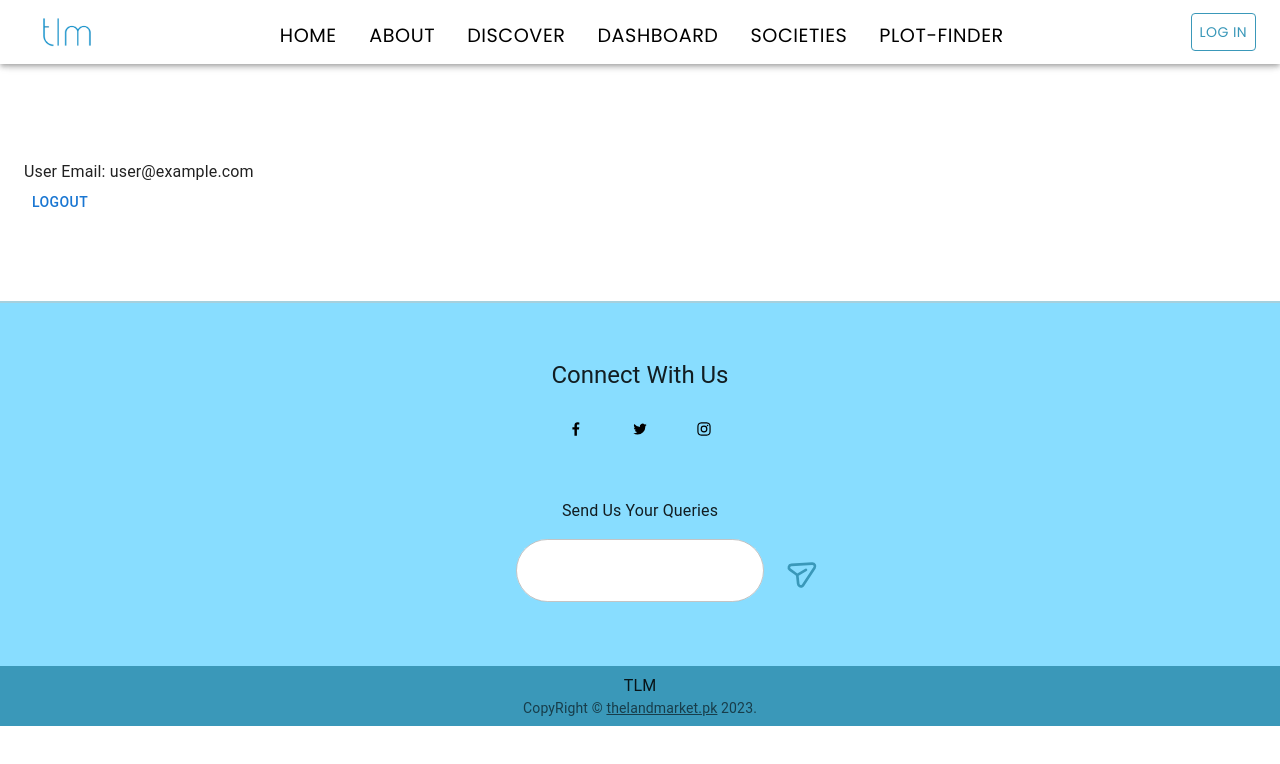
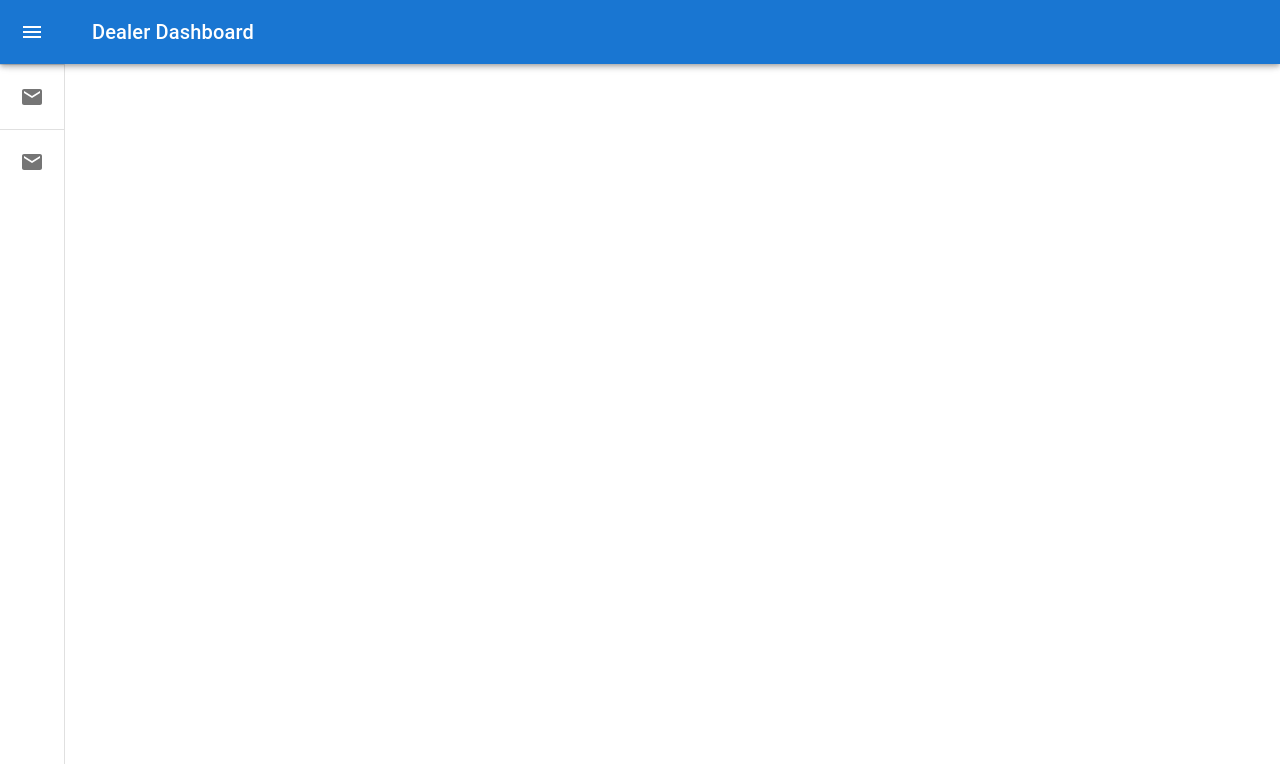
Before and after one commit to TahaKhan1099/TheLandMarket-v2.0, a React (Vite) app in the folder thelandmarket/: page /dealerDashboard in a window 1280 px wide. Shown: the top 764 px of the page. Built offline with nearby package versions, Linux system fonts and the light colour scheme; no server answers; sample sign-in values are in the browser's storage.

Commit message:
Working12

```diff
--- a/thelandmarket/package.json
+++ b/thelandmarket/package.json
@@ -16,6 +16,7 @@
     "@mui/joy": "^5.0.0-alpha.76",
     "@mui/material": "^5.11.11",
     "firebase": "^9.21.0",
+    "framer-motion": "^10.12.8",
     "hero-slider": "^3.1.0",
     "lottie-react": "^2.4.0",
     "react": "^18.2.0",
--- a/thelandmarket/src/App.jsx
+++ b/thelandmarket/src/App.jsx
@@ -1,4 +1,4 @@
-import { Route, Routes, BrowserRouter } from "react-router-dom";
+import { Route, Routes, BrowserRouter, useLocation } from "react-router-dom";
 import Footer from "./components/Footer/Footer";
 import Navbar from "./components/Navbar/Navbar";
 import Home from "./components/Home/Home";
@@ -16,15 +16,24 @@
 import SocietyDashboard from "./components/SocietyDashboard/SocietyDashboard";
 import DealerRegDetails from "./components/DealerRegDetails/DealerRegDetails";
 import SocietyRegDetails from "./components/SocietyRegDetails/SocietyRegDetails";
+import DashboardHome from "./components/DashboardPages/DashboardHome";
+import Settings from "./components/DashboardPages/Settings";
+import Plots from "./components/DashboardPages/Plots";
+import SideNav from "./components/SideNav.jsx/SideNav";
 import ProtectedRoute from "./Context/ProtectedRoute";
 import { AuthContextProvider } from "./Context/AuthContext";
 
 function App() {
+  const location = useLocation();
+  const hideHeaderFooter =
+    location.pathname.includes("/dealerDashboard") ||
+    location.pathname.includes("/societyDashboard");
+
   return (
     <>
+      {hideHeaderFooter ? null : <Navbar />}
+
       <AuthContextProvider>
-        <BrowserRouter>
-          <Navbar />
         <Routes>
           <Route path="/" element={<Home />} />
           <Route path="/about" element={<About />} />
@@ -35,14 +44,12 @@
           <Route path="/societyLogin" element={<SocietyLogin />} />
           <Route path="/register" element={<Register />} />
           <Route path="/plotfinder" element={<PlotFinder />} />
-            <Route
-              path="/dealerRegistration"
-              element={<DealerRegistration />}
-            />
+          <Route path="/dealerRegistration" element={<DealerRegistration />} />
           <Route
             path="/societyRegistration"
             element={<SocietyRegistration />}
           />
+
           <Route
             path="/dealerDashboard"
             element={
@@ -51,6 +58,7 @@
               </ProtectedRoute>
             }
           />
+
           <Route
             path="/societyDashboard"
             element={
@@ -61,12 +69,20 @@
           />
           <Route path="/dealerRegDetails" element={<DealerRegDetails />} />
           <Route path="/societyRegDetails" element={<SocietyRegDetails />} />
+          <Route path="/settings" element={<Settings />} />
+          <Route path="/dashboardHome" element={<DashboardHome />} />
+          <Route path="/plots" element={<Plots />} />
         </Routes>
-          <Footer />
-        </BrowserRouter>
       </AuthContextProvider>
+      {hideHeaderFooter ? null : <Footer />}
     </>
   );
 }
 
-export default App;
+export default function Router() {
+  return (
+    <BrowserRouter>
+      <App />
+    </BrowserRouter>
+  );
+}
--- /dev/null
+++ b/thelandmarket/src/components/DashboardPages/DashboardHome.jsx
@@ -0,0 +1,9 @@
+import React from 'react'
+
+const DashboardHome = () => {
+  return (
+    <div>DashboardHome</div>
+  )
+}
+
+export default DashboardHome
--- /dev/null
+++ b/thelandmarket/src/components/DashboardPages/Plots.jsx
@@ -0,0 +1,9 @@
+import React from 'react'
+
+const Plots = () => {
+  return (
+    <div>Plots</div>
+  )
+}
+
+export default Plots
--- /dev/null
+++ b/thelandmarket/src/components/DashboardPages/Settings.jsx
@@ -0,0 +1,9 @@
+import React from 'react'
+
+const Settings = () => {
+  return (
+    <div>Settings</div>
+  )
+}
+
+export default Settings
--- a/thelandmarket/src/components/DealerDashboard/DealerDashboard.jsx
+++ b/thelandmarket/src/components/DealerDashboard/DealerDashboard.jsx
@@ -2,6 +2,8 @@
 import { useNavigate } from "react-router-dom";
 import { UserAuth } from "../../Context/AuthContext";
 import { Container, Box, Button, Typography } from "@mui/material";
+import {motion} from "framer-motion";
+import SideNav from "../SideNav.jsx/SideNav";
 
 const DealerDashboard = () => {
   const navigate = useNavigate();
@@ -18,12 +20,10 @@
   };
 
   return (
-    <Container maxWidth="xl">
-      <Box mt={20}>
-        <Typography> User Email: {user && user.email}</Typography>
-        <Button onClick={handleLogout}>LogOut</Button>
-      </Box>
-    </Container>
+    <>
+      <SideNav/>
+
+    </>
   );
 };
 
--- /dev/null
+++ b/thelandmarket/src/components/SideNav.jsx/SideNav.jsx
@@ -0,0 +1,193 @@
+import { useState } from "react";
+import { styled, useTheme } from "@mui/material/styles";
+import Box from "@mui/material/Box";
+import MuiDrawer from "@mui/material/Drawer";
+import MuiAppBar from "@mui/material/AppBar";
+import Toolbar from "@mui/material/Toolbar";
+import List from "@mui/material/List";
+import CssBaseline from "@mui/material/CssBaseline";
+import Typography from "@mui/material/Typography";
+import Divider from "@mui/material/Divider";
+import IconButton from "@mui/material/IconButton";
+import MenuIcon from "@mui/icons-material/Menu";
+import ChevronLeftIcon from "@mui/icons-material/ChevronLeft";
+import ChevronRightIcon from "@mui/icons-material/ChevronRight";
+import ListItem from "@mui/material/ListItem";
+import ListItemButton from "@mui/material/ListItemButton";
+import ListItemIcon from "@mui/material/ListItemIcon";
+import ListItemText from "@mui/material/ListItemText";
+import InboxIcon from "@mui/icons-material/MoveToInbox";
+import MailIcon from "@mui/icons-material/Mail";
+import DashboardHome from "../DashboardPages/DashboardHome";
+
+const drawerWidth = 240;
+
+const openedMixin = (theme) => ({
+  width: drawerWidth,
+  transition: theme.transitions.create("width", {
+    easing: theme.transitions.easing.sharp,
+    duration: theme.transitions.duration.enteringScreen,
+  }),
+  overflowX: "hidden",
+});
+
+const closedMixin = (theme) => ({
+  transition: theme.transitions.create("width", {
+    easing: theme.transitions.easing.sharp,
+    duration: theme.transitions.duration.leavingScreen,
+  }),
+  overflowX: "hidden",
+  width: `calc(${theme.spacing(7)} + 1px)`,
+  [theme.breakpoints.up("sm")]: {
+    width: `calc(${theme.spacing(8)} + 1px)`,
+  },
+});
+
+const DrawerHeader = styled("div")(({ theme }) => ({
+  display: "flex",
+  alignItems: "center",
+  justifyContent: "flex-end",
+  padding: theme.spacing(0, 1),
+  // necessary for content to be below app bar
+  ...theme.mixins.toolbar,
+}));
+
+const AppBar = styled(MuiAppBar, {
+  shouldForwardProp: (prop) => prop !== "open",
+})(({ theme, open }) => ({
+  zIndex: theme.zIndex.drawer + 1,
+  transition: theme.transitions.create(["width", "margin"], {
+    easing: theme.transitions.easing.sharp,
+    duration: theme.transitions.duration.leavingScreen,
+  }),
+  ...(open && {
+    marginLeft: drawerWidth,
+    width: `calc(100% - ${drawerWidth}px)`,
+    transition: theme.transitions.create(["width", "margin"], {
+      easing: theme.transitions.easing.sharp,
+      duration: theme.transitions.duration.enteringScreen,
+    }),
+  }),
+}));
+
+const Drawer = styled(MuiDrawer, {
+  shouldForwardProp: (prop) => prop !== "open",
+})(({ theme, open }) => ({
+  width: drawerWidth,
+  flexShrink: 0,
+  whiteSpace: "nowrap",
+  boxSizing: "border-box",
+  ...(open && {
+    ...openedMixin(theme),
+    "& .MuiDrawer-paper": openedMixin(theme),
+  }),
+  ...(!open && {
+    ...closedMixin(theme),
+    "& .MuiDrawer-paper": closedMixin(theme),
+  }),
+}));
+
+const SideNav = () => {
+  const theme = useTheme();
+  const [open, setOpen] = useState(false);
+  const [menuData, setMenuData] = useState("");
+
+  const handleDrawerOpen = () => {
+    setOpen(true);
+  };
+
+  const handleDrawerClose = () => {
+    setOpen(false);
+  };
+  return (
+    <Box sx={{ display: "flex" }}>
+      <CssBaseline />
+      <AppBar position="fixed" open={open}>
+        <Toolbar>
+          <IconButton
+            color="inherit"
+            aria-label="open drawer"
+            onClick={handleDrawerOpen}
+            edge="start"
+            sx={{
+              marginRight: 5,
+              ...(open && { display: "none" }),
+            }}
+          >
+            <MenuIcon />
+          </IconButton>
+          <Typography variant="h6" noWrap component="div">
+            Dealer Dashboard
+          </Typography>
+        </Toolbar>
+      </AppBar>
+      <Drawer variant="permanent" open={open}>
+        <DrawerHeader>
+          <IconButton onClick={handleDrawerClose}>
+            {theme.direction === "rtl" ? (
+              <ChevronRightIcon />
+            ) : (
+              <ChevronLeftIcon />
+            )}
+          </IconButton>
+        </DrawerHeader>
+        <Divider />
+        <List>
+          <ListItem disablePadding sx={{ display: "block" }}>
+            <ListItemButton
+              sx={{
+                minHeight: 48,
+                justifyContent: open ? "initial" : "center",
+                px: 2.5,
+              }}
+            >
+              <ListItemIcon
+                sx={{
+                  minWidth: 0,
+                  mr: open ? 3 : "auto",
+                  justifyContent: "center",
+                }}
+              >
+                <MailIcon />
+              </ListItemIcon>
+              <ListItemText
+                primary="Dashboard Home"
+                sx={{ opacity: open ? 1 : 0 }}
+              />
+            </ListItemButton>
+          </ListItem>
+
+        </List>
+        <Divider />
+        <List>
+          <ListItem disablePadding sx={{ display: "block" }}>
+            <ListItemButton
+              sx={{
+                minHeight: 48,
+                justifyContent: open ? "initial" : "center",
+                px: 2.5,
+              }}
+            >
+              <ListItemIcon
+                sx={{
+                  minWidth: 0,
+                  mr: open ? 3 : "auto",
+                  justifyContent: "center",
+                }}
+              >
+                <MailIcon />
+              </ListItemIcon>
+              <ListItemText primary="Settings" sx={{ opacity: open ? 1 : 0 }} />
+            </ListItemButton>
+          </ListItem>
+        </List>
+      </Drawer>
+      <Box component="main" sx={{ flexGrow: 1, p: 3 }}>
+        <Typography paragraph>Dealer Details Here</Typography>
+        {menuData == "DashboardHome" && <DashboardHome />}
+      </Box>
+    </Box>
+  );
+};
+
+export default SideNav;
```
Also changed, not shown: 1 other file (tests, documents, lock files or other folders). Lines whose indentation alone changed are shown as unchanged.
